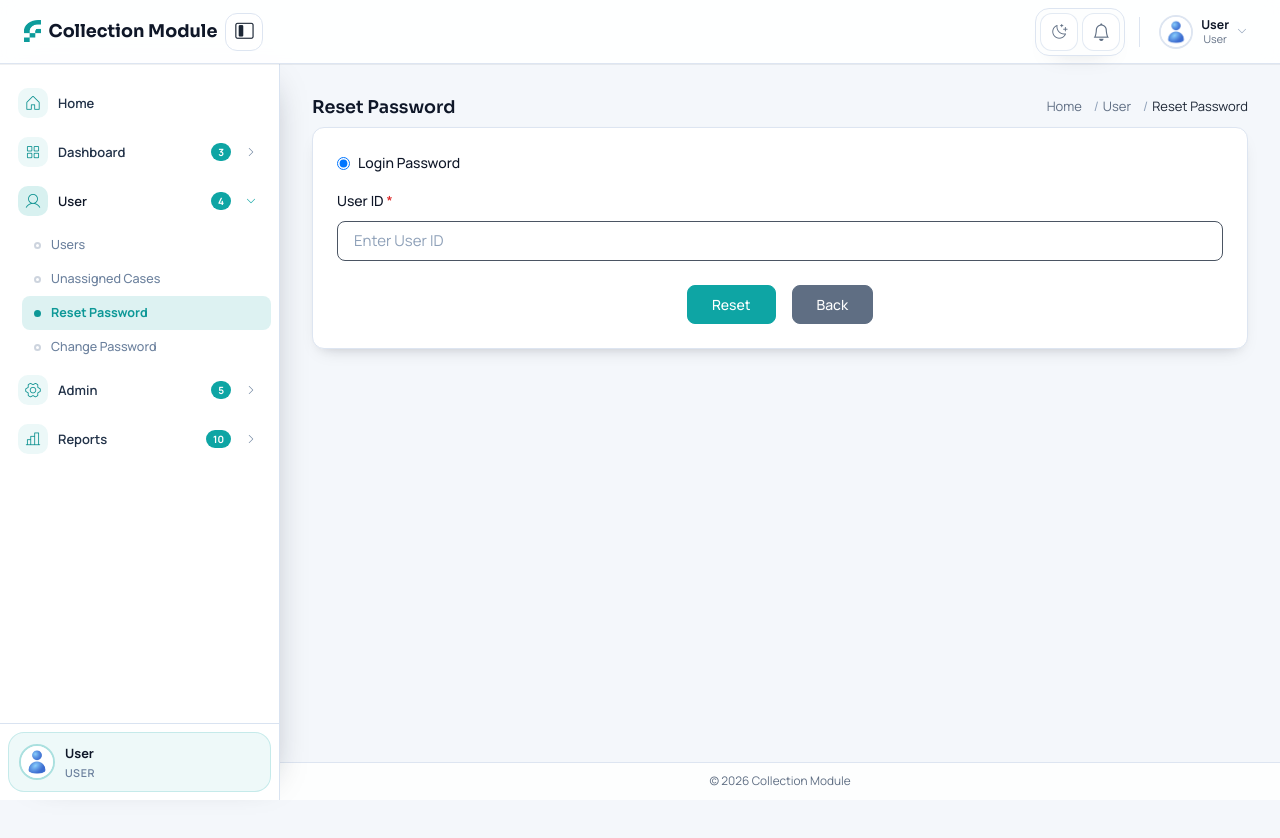
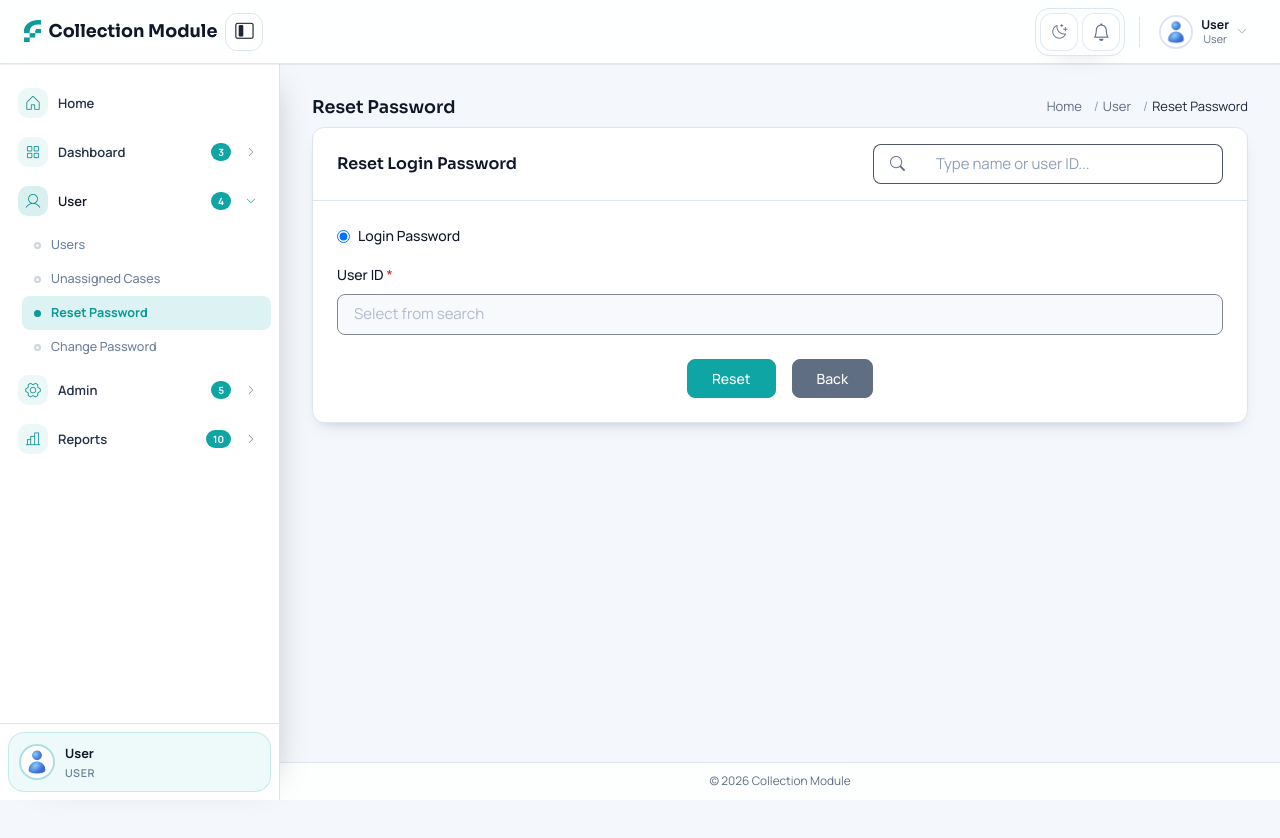
Before and after one commit to ASCENTechIndia/ASCENTech-CollectionModule, a React (Vite) app in the folder CollectionModule-New-GUI/: page /user/reset-password in a window 1280 px wide. Shown: the top 838 px of the page. Built offline with nearby package versions, Linux system fonts and the light colour scheme.

Commit message:
Changes in reset password page

```diff
--- a/CollectionModule-New-GUI/src/pages/user/FrmResetPassword.jsx
+++ b/CollectionModule-New-GUI/src/pages/user/FrmResetPassword.jsx
@@ -1,73 +1,218 @@
-import { Link, useNavigate } from 'react-router-dom'
-import { useState } from 'react'
-import apiClient from '../../services/apiClient'
-import { useNotification } from '../../context/useNotification'
+import { Link, useNavigate } from "react-router-dom";
+import { useState } from "react";
+import apiClient from "../../services/apiClient";
+import { useNotification } from "../../context/useNotification";
+
+// Debounce utility
+function debounce(fn, delay) {
+  let timer = null;
+  return (...args) => {
+    if (timer) clearTimeout(timer);
+    timer = setTimeout(() => fn(...args), delay);
+  };
+}
 
 function FrmResetPassword() {
-  const navigate = useNavigate()
-  const { showSuccess, showError, showWarning } = useNotification()
-  const userIdPattern = /^\d+$/
+  const navigate = useNavigate();
+  const { showSuccess, showError, showWarning } = useNotification();
 
-  const [userId, setUserId] = useState('')
-  const [newPassword, setNewPassword] = useState('')
-  const [loading, setLoading] = useState(false)
-  const [searched, setSearched] = useState(false)
+  const [userId, setUserId] = useState("");
+  const [newPassword, setNewPassword] = useState("");
+  const [loading, setLoading] = useState(false);
+  const [searched, setSearched] = useState(false);
 
+  // 🔍 Search state for user name/id
+  const [searchTerm, setSearchTerm] = useState("");
+  const [searchResults, setSearchResults] = useState([]);
+  const [searchLoading, setSearchLoading] = useState(false);
+  const [searchError, setSearchError] = useState("");
+
+  // ── Debounced search ──────────────────────────────────────────
+  const doSearch = debounce(async (term) => {
+    if (!term) {
+      setSearchResults([]);
+      setSearchError("");
+      setSearchLoading(false);
+      return;
+    }
+    setSearchLoading(true);
+    setSearchError("");
+    try {
+      const response = await apiClient.get("/users/search-user-by-name-id", {
+        params: { search: term },
+      });
+      if (response?.success && Array.isArray(response.data)) {
+        setSearchResults(response.data);
+      } else {
+        setSearchResults([]);
+        setSearchError("No results found");
+      }
+    } catch {
+      setSearchResults([]);
+      setSearchError("Search failed");
+    } finally {
+      setSearchLoading(false);
+    }
+  }, 400);
+
+  const handleSearchInput = (e) => {
+    const val = e.target.value;
+    setSearchTerm(val);
+    doSearch(val);
+  };
+
+  const handleSelectUser = (selectedUser) => {
+    setSearchTerm(selectedUser.VAR_USERMST_USERFULLNAME);
+    setSearchResults([]);
+    // Remove leading "E" if present
+    const cleanId = String(selectedUser.VAR_USERMST_USERID).replace(/^E/i, "");
+    setUserId(cleanId);
+    setSearchError("");
+  };
+
+  const handleClearSearch = () => {
+    setSearchTerm("");
+    setSearchResults([]);
+    setSearchError("");
+    setUserId("");
+  };
+
+  // ── Submit (Reset Password) ───────────────────────────────────
   const handleSubmit = async (event) => {
-    event.preventDefault()
-    setSearched(true)
+    event.preventDefault();
+    setSearched(true);
 
-    const trimmedUserId = userId.trim()
+    const trimmedUserId = userId.trim();
     if (!trimmedUserId) {
-      showWarning('Please enter a User ID.')
-      return
+      showWarning("Please select a User ID.");
+      return;
     }
 
-    if (!userIdPattern.test(trimmedUserId)) {
-      showError('User ID must contain numbers only')
-      return
+    // User ID is guaranteed numeric by selection (cleanId removes non-digits)
+    if (!/^\d+$/.test(trimmedUserId)) {
+      showError("User ID must contain numbers only");
+      return;
     }
 
-    setLoading(true)
-    setNewPassword('')
+    setLoading(true);
+    setNewPassword("");
 
     try {
-      const response = await apiClient.post('/password/resetPassword', { userId: trimmedUserId })
-      const success = response?.success
-      const data = response?.data || {}
+      const response = await apiClient.post("/password/resetPassword", {
+        userId: trimmedUserId,
+      });
+      const success = response?.success;
+      const data = response?.data || {};
 
       if (success && data?.success) {
-        setNewPassword(String(data.Password || ''))
-        showSuccess(data.message || 'Password reset successfully')
-        setUserId('')
-        setSearched(false)
+        setNewPassword(String(data.Password || ""));
+        showSuccess(data.message || "Password reset successfully");
+        setUserId("");
+        setSearchTerm("");
+        setSearchResults([]);
+        setSearched(false);
       } else {
-        showError(data?.message || response?.message || 'Reset failed')
+        showError(data?.message || response?.message || "Reset failed");
       }
     } catch (apiError) {
-      showError(apiError?.message || 'Network error')
+      showError(apiError?.message || "Network error");
     } finally {
-      setLoading(false)
+      setLoading(false);
     }
-  }
+  };
 
   return (
     <div className="main-content page-reset-password">
       <div className="page-header">
         <h1 className="page-title">Reset Password</h1>
         <nav className="breadcrumb">
-          <Link to="/" className="breadcrumb-item">Home</Link>
+          <Link to="/" className="breadcrumb-item">
+            Home
+          </Link>
           <span className="breadcrumb-item">User</span>
           <span className="breadcrumb-item active">Reset Password</span>
         </nav>
       </div>
 
       <div className="card">
+        <div className="card-header d-flex justify-content-between align-items-center gap-3 flex-wrap">
+          <h5 className="card-title mb-0">Reset Login Password</h5>
+
+          {/* 🔍 User search input (name or ID) */}
+          <div
+            className="position-relative"
+            style={{ minWidth: "280px", maxWidth: "350px", width: "100%" }}
+          >
+            <div className="input-group position-relative">
+              <span className="input-group-text bg-white border-end-0">
+                <i className="bi bi-search text-muted"></i>
+              </span>
+              <input
+                type="text"
+                className="form-control border-start-0 pe-5"
+                placeholder="Type name or user ID..."
+                value={searchTerm}
+                onChange={handleSearchInput}
+                autoComplete="off"
+              />
+              {searchTerm && (
+                <button
+                  type="button"
+                  onClick={handleClearSearch}
+                  className="btn btn-sm position-absolute top-50 end-0 translate-middle-y me-2 p-0"
+                >
+                  <i className="bi bi-x-circle text-muted"></i>
+                </button>
+              )}
+            </div>
+
+            {searchLoading && (
+              <div className="spinner-border spinner-border-sm position-absolute end-0 top-50 translate-middle-y me-2" />
+            )}
+
+            {searchResults.length > 0 && (
+              <ul
+                className="list-group position-absolute w-100 shadow z-3"
+                style={{ maxHeight: 180, overflowY: "auto", top: "100%" }}
+              >
+                {searchResults.map((userItem, idx) => (
+                  <li
+                    key={userItem.VAR_USERMST_USERID || idx}
+                    className="list-group-item list-group-item-action d-flex justify-content-between align-items-center py-2 px-2"
+                    style={{ cursor: "pointer", fontSize: "13px" }}
+                    onClick={() => handleSelectUser(userItem)}
+                  >
+                    <div className="d-flex flex-column">
+                      <span className="fw-medium">
+                        {userItem.VAR_USERMST_USERFULLNAME}
+                      </span>
+                      <small className="text-muted">
+                        {userItem.VAR_USERMST_USERID}
+                      </small>
+                    </div>
+                    <i className="bi bi-person text-primary"></i>
+                  </li>
+                ))}
+              </ul>
+            )}
+
+            {searchError && (
+              <div className="text-danger small mt-1">{searchError}</div>
+            )}
+          </div>
+        </div>
+
         <div className="card-body">
           <form onSubmit={handleSubmit}>
             <div className="mb-3">
               <label className="form-label d-flex align-items-center gap-2">
-                <input type="radio" name="resetType" value="loginPassword" defaultChecked />
+                <input
+                  type="radio"
+                  name="resetType"
+                  value="loginPassword"
+                  defaultChecked
+                  readOnly
+                />
                 <span>Login Password</span>
               </label>
             </div>
@@ -80,31 +225,43 @@ function FrmResetPassword() {
                 id="resetUserId"
                 type="text"
                 value={userId}
-                onChange={(event) => setUserId(event.target.value.replace(/\D/g, ''))}
-                placeholder="Enter User ID"
-                className={`form-control ${searched && (!userId.trim() || !userIdPattern.test(userId.trim())) ? 'is-invalid' : ''}`}
-                inputMode="numeric"
-                pattern="[0-9]*"
-                maxLength={20}
+                readOnly
+                placeholder="Select from search"
+                className={`form-control ${searched && !userId.trim() ? "is-invalid" : ""}`}
               />
-              {searched && !userId.trim() && <div className="invalid-feedback">User ID is required.</div>}
-              {searched && userId.trim() && !userIdPattern.test(userId.trim()) && (
-                <div className="invalid-feedback">User ID must contain numbers only.</div>
+              {searched && !userId.trim() && (
+                <div className="invalid-feedback">Please select a User ID.</div>
               )}
             </div>
 
             {newPassword && (
               <div className="mb-3">
-                <label htmlFor="newPassword" className="form-label">New Password</label>
-                <input id="newPassword" type="text" className="form-control" value={newPassword} readOnly />
+                <label htmlFor="newPassword" className="form-label">
+                  New Password
+                </label>
+                <input
+                  id="newPassword"
+                  type="text"
+                  className="form-control"
+                  value={newPassword}
+                  readOnly
+                />
               </div>
             )}
 
             <div className="d-flex justify-content-center gap-3 mt-4">
-              <button type="submit" disabled={loading} className="btn btn-primary">
-                {loading ? 'Resetting...' : 'Reset'}
+              <button
+                type="submit"
+                disabled={loading}
+                className="btn btn-primary"
+              >
+                {loading ? "Resetting..." : "Reset"}
               </button>
-              <button type="button" className="btn btn-secondary" onClick={() => navigate('/')}>
+              <button
+                type="button"
+                className="btn btn-secondary"
+                onClick={() => navigate("/")}
+              >
                 Back
               </button>
             </div>
@@ -112,7 +269,7 @@ function FrmResetPassword() {
         </div>
       </div>
     </div>
-  )
+  );
 }
 
-export default FrmResetPassword
+export default FrmResetPassword;
```
